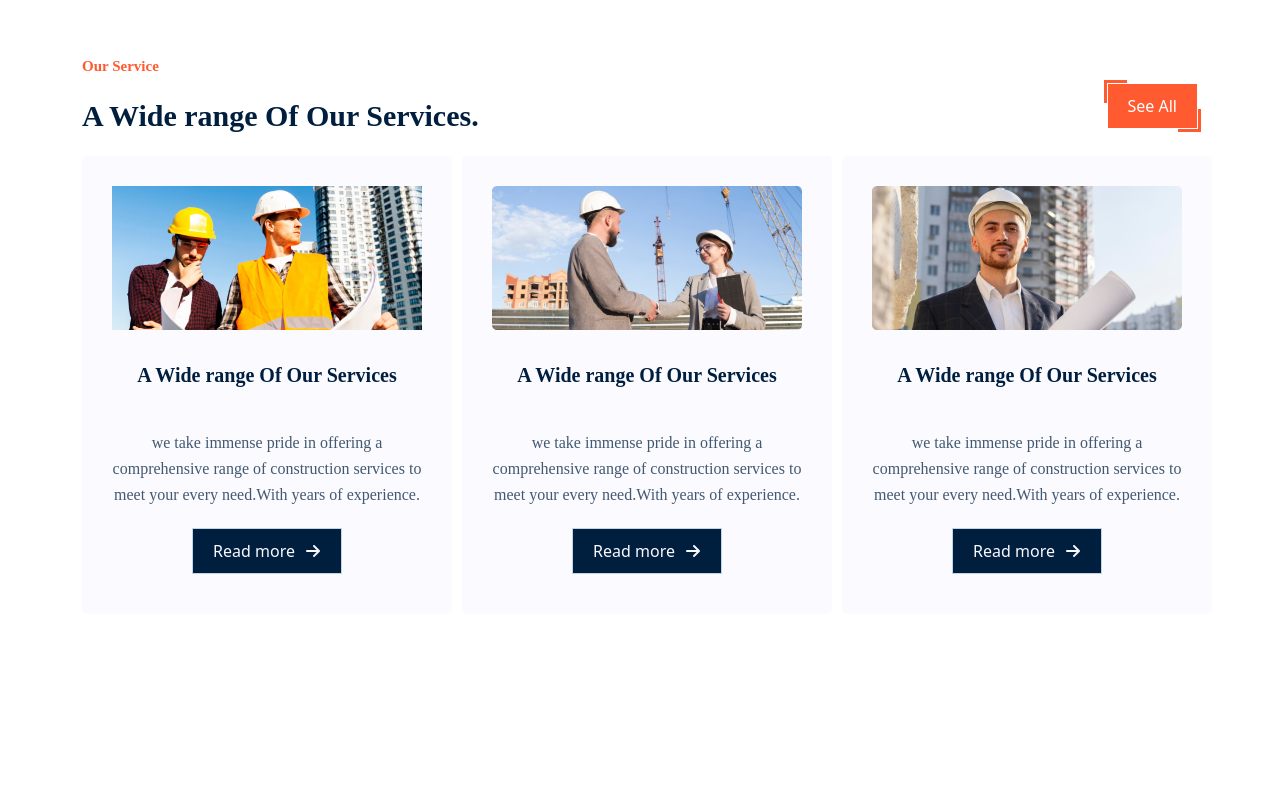
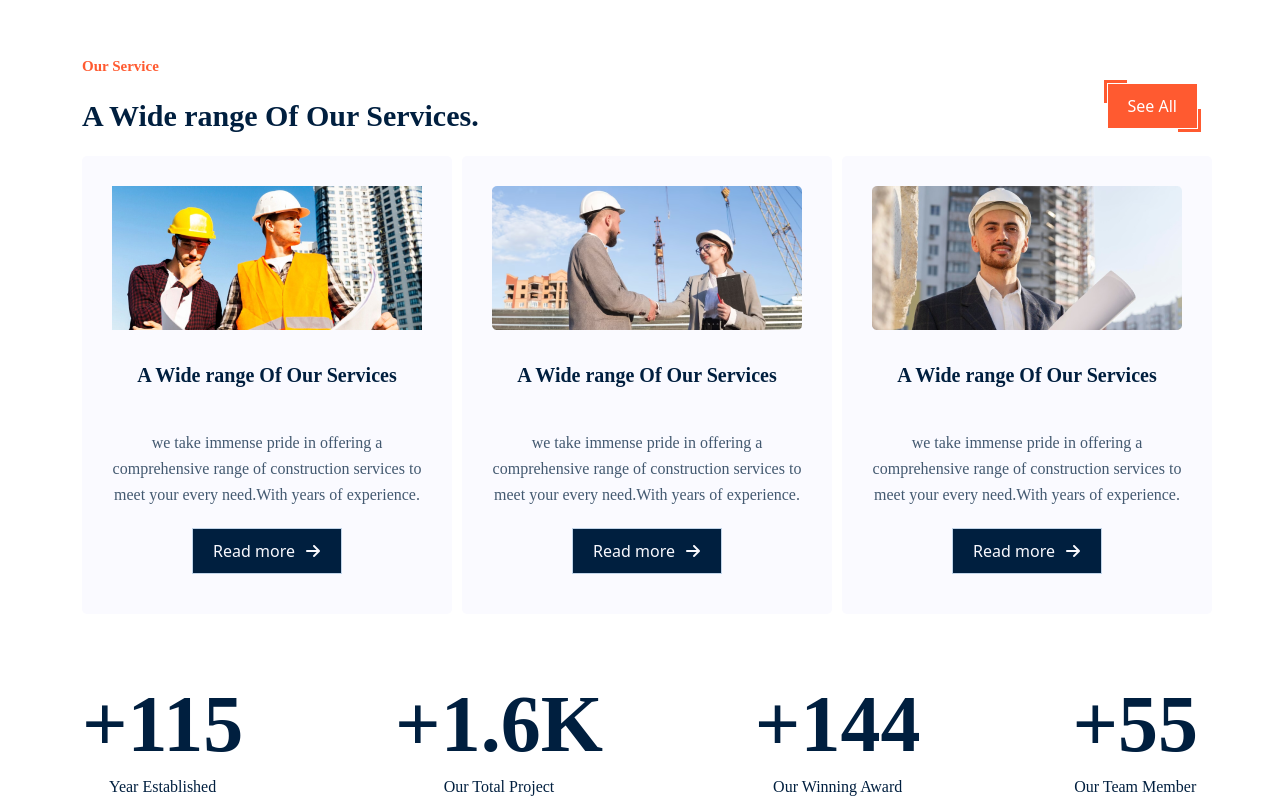
Before and after one commit to Ahad188/Home-page, a plain HTML site: page index.html in a window 1280 px wide. Shown: the part 1970-2770 px from the top of the page. Before the commit the page ends 2584 px from the top, so only its background shows below. Drawn offline with Linux system fonts and the light colour scheme; files whose address does not match are found by name.

Commit message:
success section

```diff
--- a/index.html
+++ b/index.html
@@ -180,14 +180,18 @@
           <div class="col-lg-4">
             <ul class="content">
               <div class="s-img">
-                    <img src="img/service1.jpg" alt="">
+                <img src="img/service1.jpg" alt="" />
               </div>
               <div class="body">
                 <li><a href="#">A Wide range Of Our Services</a></li>
-                    <li class="pera">we take immense pride in offering a comprehensive range of construction services to meet your every need.With years of experience.</li>
+                <li class="pera">
+                  we take immense pride in offering a comprehensive range of construction services
+                  to meet your every need.With years of experience.
+                </li>
 
                 <button class="more">
-                         <a href="#">Read more
+                  <a href="#"
+                    >Read more
                     <i class="my-icon icon-arrow-right2"></i>
                   </a>
                 </button>
@@ -197,14 +201,18 @@
           <div class="col-lg-4">
             <ul class="content">
               <div class="s-img">
-                        <img src="img/service2.png" alt="">
+                <img src="img/service2.png" alt="" />
               </div>
               <div class="body">
                 <li><a href="#">A Wide range Of Our Services</a></li>
-                        <li class="pera">we take immense pride in offering a comprehensive range of construction services to meet your every need.With years of experience.</li>
+                <li class="pera">
+                  we take immense pride in offering a comprehensive range of construction services
+                  to meet your every need.With years of experience.
+                </li>
 
                 <button class="more">
-                             <a href="#">Read more
+                  <a href="#"
+                    >Read more
                     <i class="my-icon icon-arrow-right2"></i>
                   </a>
                 </button>
@@ -214,14 +222,18 @@
           <div class="col-lg-4">
             <ul class="content">
               <div class="s-img">
-                        <img src="img/service3.png" alt="">
+                <img src="img/service3.png" alt="" />
               </div>
               <div class="body">
                 <li><a href="#">A Wide range Of Our Services</a></li>
-                        <li class="pera">we take immense pride in offering a comprehensive range of construction services to meet your every need.With years of experience.</li>
+                <li class="pera">
+                  we take immense pride in offering a comprehensive range of construction services
+                  to meet your every need.With years of experience.
+                </li>
 
                 <button class="more">
-                             <a href="#">Read more
+                  <a href="#"
+                    >Read more
                     <i class="my-icon icon-arrow-right2"></i>
                   </a>
                 </button>
@@ -231,6 +243,28 @@
         </div>
       </div>
     </section>
+    <section class="success">
+      <div class="container">
+        <div class="success-con">
+          <div class="suc-box">
+            <h1>+115</h1>
+            <h4>Year Established</h4>
+          </div>
+          <div class="suc-box">
+            <h1>+1.6K</h1>
+            <h4>Our Total Project</h4>
+          </div>
+          <div class="suc-box">
+            <h1>+144</h1>
+            <h4>Our Winning Award</h4>
+          </div>
+          <div class="suc-box">
+            <h1>+55</h1>
+            <h4>Our Team Member</h4>
+          </div>
+        </div>
+      </div>
+    </section>
 
     <script src="js/bootstrap.bundle.min.js"></script>
   </body>
--- a/scss/pages/_index.scss
+++ b/scss/pages/_index.scss
@@ -425,3 +425,31 @@
           }
      }
 }
+// success-con
+.success{
+     margin-top: 60px;
+     .success-con{
+          display: flex;
+          justify-content: space-between;
+          align-items: center;
+          .suc-box{
+               text-align: center;
+               h1{
+                    font-family: 'Space Grotesk';
+                    font-style: normal;
+                    font-weight: 700;
+                    font-size: 80px;
+                    line-height: 100px;
+                    color: #001F3F;
+               }
+               h4{
+                    font-family: 'Space Grotesk';
+                    font-style: normal;
+                    font-weight: 400;
+                    font-size: 16px;
+                    line-height: 26px;
+                    color: #001F3F;
+               }
+          }
+     }
+}
```
Also changed, not shown: css/style.css, 1 other file. Lines whose indentation alone changed are shown as unchanged.
